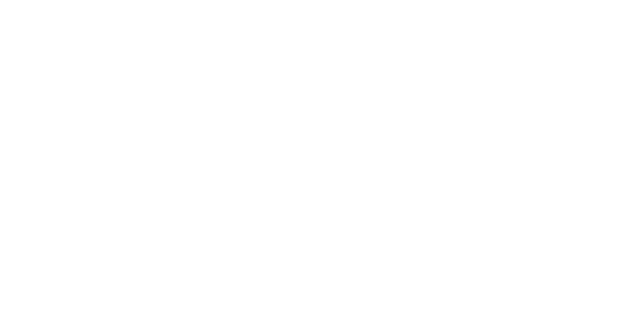
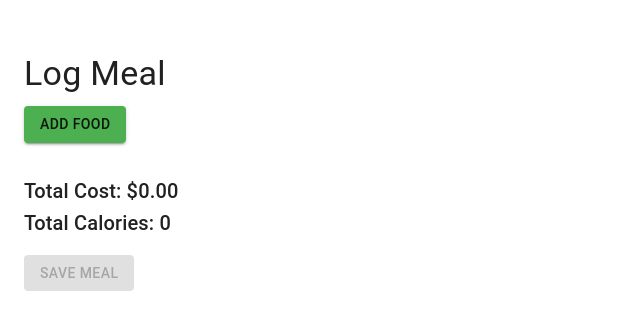
Before and after one commit to Rainsler/foodtrack, a React (Vite) app: page /log-meal in a window 1280 px wide. Before the commit this address had no page. Shown: the part 244-574 px from the top of the page, without its empty margins (0-640 px from the left). Built offline with nearby package versions, Linux system fonts and the light colour scheme.

Commit message:
Add meal logging functionality

```diff
--- a/src/App.tsx
+++ b/src/App.tsx
@@ -8,6 +8,7 @@ import FoodManagement from './components/FoodManagement';
 import History from './components/History';
 import WeightTracking from './components/WeightTracking';
 import Auth from './components/Auth';
+import MealLogger from './components/MealLogger';
 
 const theme = createTheme({
   palette: {
@@ -32,6 +33,7 @@ function App() {
           <Route path="/foods" element={<FoodManagement />} />
           <Route path="/history" element={<History />} />
           <Route path="/weight" element={<WeightTracking />} />
+          <Route path="/log-meal" element={<MealLogger />} />
         </Routes>
       </Router>
     </ThemeProvider>
--- a/src/components/Dashboard.tsx
+++ b/src/components/Dashboard.tsx
@@ -52,6 +52,9 @@ const Dashboard: React.FC = () => {
           <Button component={Link} to="/weight" variant="contained" sx={{ mr: 2 }}>
             Track Weight
           </Button>
+          <Button component={Link} to="/log-meal" variant="contained" sx={{ mr: 2 }}>
+            Log Meal
+          </Button>
           <Button component={Link} to="/profile" variant="contained">
             Edit Profile
           </Button>
--- /dev/null
+++ b/src/components/MealLogger.tsx
@@ -0,0 +1,113 @@
+import React, { useState } from 'react';
+import { Container, Typography, TextField, Button, Select, MenuItem, FormControl, InputLabel, List, ListItem, ListItemText, IconButton, Dialog, DialogTitle, DialogContent, DialogActions } from '@mui/material';
+import { Add, Delete } from '@mui/icons-material';
+import useAppStore from '../store';
+
+const MealLogger: React.FC = () => {
+  const { foodItems, addMealEntry } = useAppStore();
+  const [selectedFoods, setSelectedFoods] = useState<{ foodId: string; quantity: number }[]>([]);
+  const [open, setOpen] = useState(false);
+  const [selectedFood, setSelectedFood] = useState('');
+  const [quantity, setQuantity] = useState('');
+
+  const handleAddFood = () => {
+    if (selectedFood && quantity) {
+      setSelectedFoods([...selectedFoods, { foodId: selectedFood, quantity: parseFloat(quantity) }]);
+      setSelectedFood('');
+      setQuantity('');
+      setOpen(false);
+    }
+  };
+
+  const handleRemoveFood = (index: number) => {
+    setSelectedFoods(selectedFoods.filter((_, i) => i !== index));
+  };
+
+  const calculateTotals = () => {
+    let totalCost = 0;
+    let totalCalories = 0;
+    selectedFoods.forEach(({ foodId, quantity }) => {
+      const food = foodItems.find(f => f.id === foodId);
+      if (food) {
+        totalCost += food.pricePerUnit * quantity;
+        totalCalories += food.caloriesPerUnit * quantity;
+      }
+    });
+    return { totalCost, totalCalories };
+  };
+
+  const handleSaveMeal = () => {
+    const { totalCost, totalCalories } = calculateTotals();
+    addMealEntry({
+      id: Date.now().toString(),
+      date: new Date().toISOString().split('T')[0],
+      foodItems: selectedFoods,
+      totalCost,
+      totalCalories,
+    });
+    setSelectedFoods([]);
+  };
+
+  const { totalCost, totalCalories } = calculateTotals();
+
+  return (
+    <Container maxWidth="md" sx={{ mt: 4 }}>
+      <Typography variant="h4" gutterBottom>
+        Log Meal
+      </Typography>
+      <Button variant="contained" onClick={() => setOpen(true)} sx={{ mb: 2 }}>
+        Add Food
+      </Button>
+      <List>
+        {selectedFoods.map((item, index) => {
+          const food = foodItems.find(f => f.id === item.foodId);
+          return (
+            <ListItem key={index}>
+              <ListItemText
+                primary={`${food?.name} - ${item.quantity} ${food?.unit}`}
+                secondary={`Cost: $${(food?.pricePerUnit || 0) * item.quantity}, Calories: ${(food?.caloriesPerUnit || 0) * item.quantity}`}
+              />
+              <IconButton onClick={() => handleRemoveFood(index)}>
+                <Delete />
+              </IconButton>
+            </ListItem>
+          );
+        })}
+      </List>
+      <Typography variant="h6">Total Cost: ${totalCost.toFixed(2)}</Typography>
+      <Typography variant="h6">Total Calories: {totalCalories}</Typography>
+      <Button variant="contained" onClick={handleSaveMeal} disabled={selectedFoods.length === 0} sx={{ mt: 2 }}>
+        Save Meal
+      </Button>
+      <Dialog open={open} onClose={() => setOpen(false)}>
+        <DialogTitle>Add Food to Meal</DialogTitle>
+        <DialogContent>
+          <FormControl fullWidth sx={{ mt: 2 }}>
+            <InputLabel>Food</InputLabel>
+            <Select value={selectedFood} onChange={(e) => setSelectedFood(e.target.value)}>
+              {foodItems.map((food) => (
+                <MenuItem key={food.id} value={food.id}>
+                  {food.name}
+                </MenuItem>
+              ))}
+            </Select>
+          </FormControl>
+          <TextField
+            margin="dense"
+            label="Quantity"
+            type="number"
+            fullWidth
+            value={quantity}
+            onChange={(e) => setQuantity(e.target.value)}
+          />
+        </DialogContent>
+        <DialogActions>
+          <Button onClick={() => setOpen(false)}>Cancel</Button>
+          <Button onClick={handleAddFood}>Add</Button>
+        </DialogActions>
+      </Dialog>
+    </Container>
+  );
+};
+
+export default MealLogger;
--- a/src/firebase.ts
+++ b/src/firebase.ts
@@ -1,12 +1,12 @@
 // Firebase configuration
-// Replace with your Firebase project config
 const firebaseConfig = {
-  apiKey: "your-api-key",
-  authDomain: "your-project.firebaseapp.com",
-  projectId: "your-project-id",
-  storageBucket: "your-project.appspot.com",
-  messagingSenderId: "123456789",
-  appId: "your-app-id"
+  apiKey: "AIzaSyAekGBi6YvNuXM_O6t2WGu0EGuq80Q6eDE",
+  authDomain: "project-616083597337.firebaseapp.com",
+  projectId: "foodtrack-6784c",
+  storageBucket: "foodtrack-6784c.firebasestorage.app",
+  messagingSenderId: "616083597337",
+  appId: "1:616083597337:web:09fff3f691a7299e446288"
+
 };
 
 export default firebaseConfig;
```
